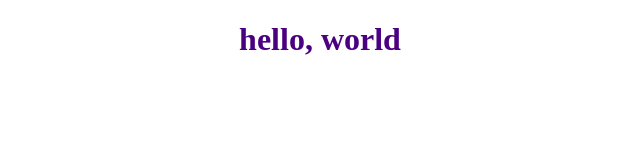
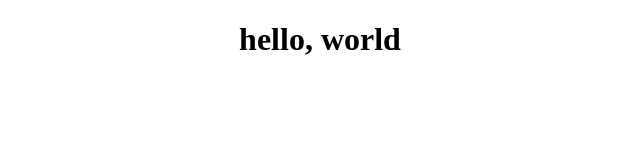
Before and after one commit to FounderTeam/Website, a plain HTML site: page index.html in a window 1280 px wide. Shown: the whole page, without its empty margins (320-960 px from the left). Drawn offline with Linux system fonts and the light colour scheme.

Commit message:
Update index.html

```diff
--- a/index.html
+++ b/index.html
@@ -3,7 +3,6 @@
 	<style>
 		h1{
 			text-align: center;
-			color: indigo;
 		}
 	</style>
 	<head>
```
